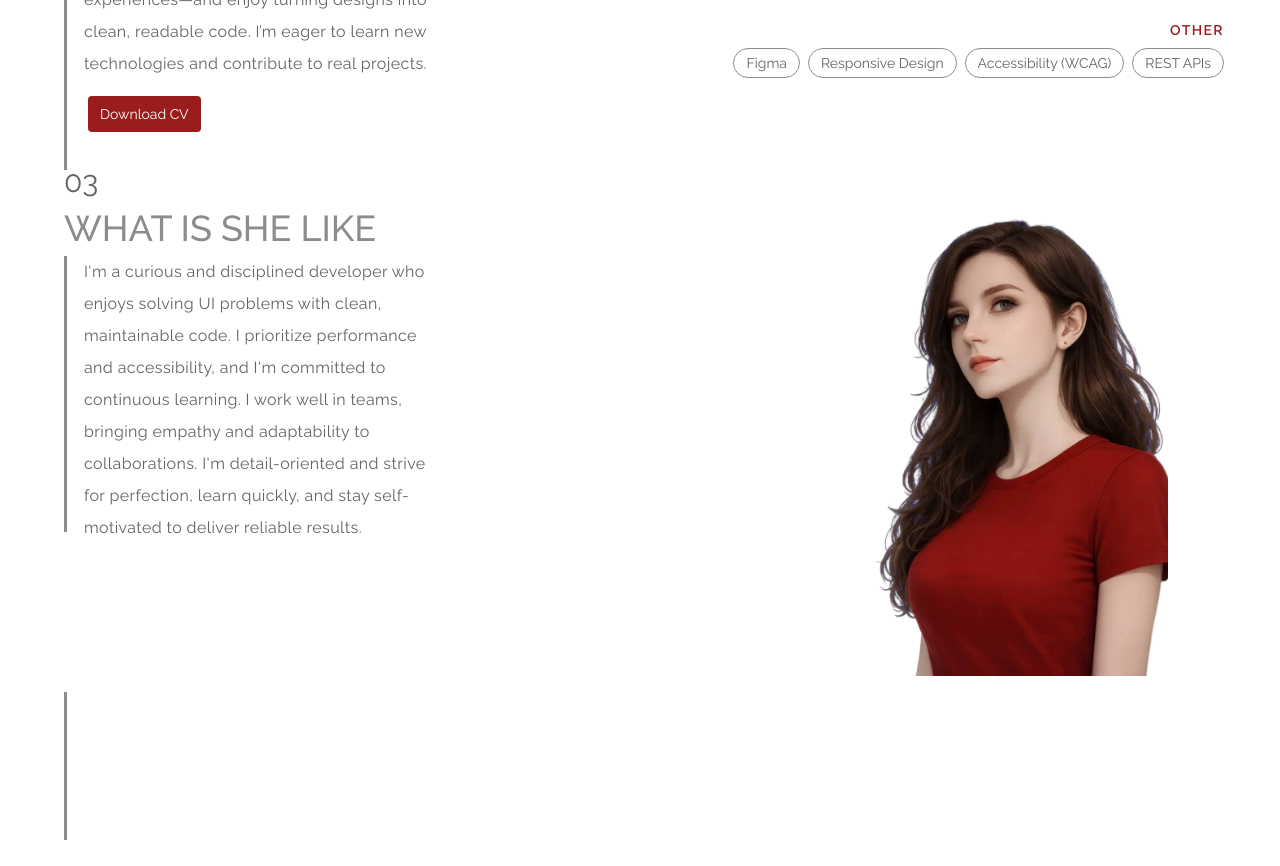
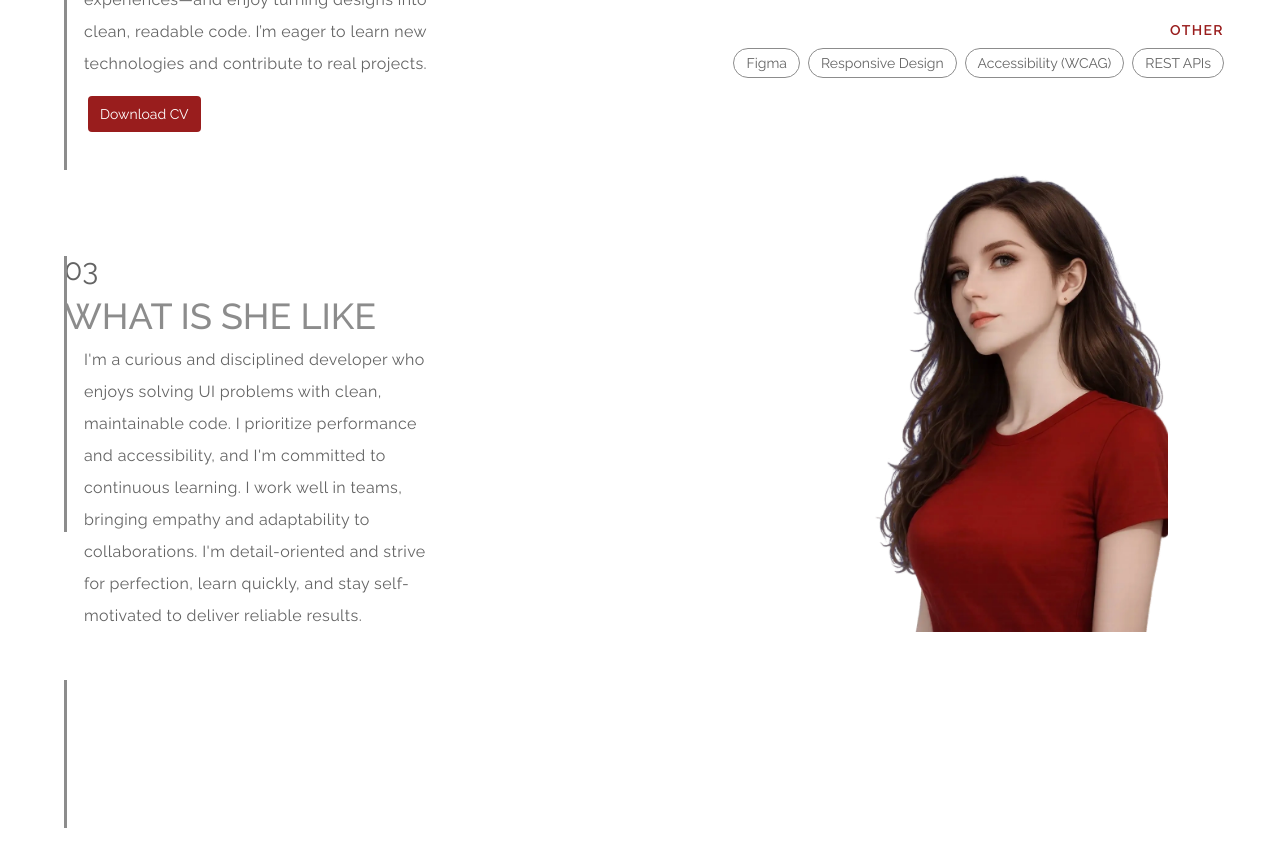
Before and after one commit to bavayra/Portfolio, a React (Vite) app: page / in a window 1280 px wide. Shown: the part 1660-2526 px from the top of the page. Built offline with nearby package versions, Linux system fonts and the light colour scheme.

Commit message:
refactor(Description): removed fixed vh heights, replaced absolute image positioning with CSS Grid

```diff
--- a/src/sections/Description.tsx
+++ b/src/sections/Description.tsx
@@ -2,7 +2,7 @@ import Divider from "../components/Divider";
 
 const Description = () => {
   return (
-    <section className="relative h-screen phone-sm:h-[84vh] min-[375px]:h-[92vh] tablet-sm:ml-12 tablet-lg:h-[40vh] desktop-sm:h-[68vh] desktop-lg:h-[60vh] desktop-lg:ml-10 desktop-xl:h-[64vh] tablet-md:h-[44vh] min-[390px]:h-[70vh] phone-md:max-h-[74vh] min-[428px]:h-[68vh] phone-lg:h-[63vh] tablet-sm:h-[55vh] py-8 ml-3">
+    <section className="relative py-8 ml-3 tablet-sm:ml-12 desktop-lg:ml-10">
       <Divider
         widthPx="var(--hero-div-w)"
         heightPx="var(--block-div-sm-h)"
@@ -10,33 +10,37 @@ const Description = () => {
         color="grey-2"
         topPx="var(--block-div-top)"
       />
+      <div className="grid grid-cols-[1fr_auto] items-end gap-x-2 phone-md:gap-x-4">
+        <div>
           <p
             className="text-text phone-sm:text-xl tablet-sm:text-2xl desktop-md:text-3xl desktop-xl:text-4xl"
             aria-hidden="true"
           >
             03
           </p>
-      <h3 className="text-2xl text-grey-2 font-medium phone-sm:text-3xl  phone-lg:text-4xl tablet-md:text-5xl tablet-md:my-2 desktop-sm:text-4xl desktop-xl:text-5xl">
+          <h3 className="text-2xl text-grey-2 font-medium phone-sm:text-3xl phone-lg:text-4xl tablet-md:text-5xl tablet-md:my-2 desktop-sm:text-4xl desktop-xl:text-5xl">
             WHAT IS SHE LIKE
           </h3>
           <p className="mt-2 text-xs text-text leading-loose tracking-wide ml-3 w-full max-w-60 wrap-break-words whitespace-normal phone-sm:text-sm phone-sm:max-w-[17rem] phone-md:max-w-80 phone-md:text-base phone-lg:pl-2 phone-lg:max-w-[19rem] tablet-sm:max-w-[20.5rem] tablet-md:max-w-[29rem] desktop-sm:max-w-[23rem] desktop-xl:max-w-[32rem] desktop-xl:text-2xl">
-        I'm a curious and disciplined developer who enjoys solving UI problems
-        with clean, maintainable code. I prioritize performance and
-        accessibility, and I'm committed to continuous learning. I work well in
-        teams, bringing empathy and adaptability to collaborations. I'm
+            I'm a curious and disciplined developer who enjoys solving UI
+            problems with clean, maintainable code. I prioritize performance and
+            accessibility, and I'm committed to continuous learning. I work well
+            in teams, bringing empathy and adaptability to collaborations. I'm
             detail-oriented and strive for perfection, learn quickly, and stay
             self-motivated to deliver reliable results.
           </p>
+        </div>
+
         <img
           src="/AuthorImgAI.webp"
           alt="AI-generated portrait of the author"
           width={128}
           height={200}
-        style={{ position: "absolute", right: 0, bottom: 0 }}
           loading="eager"
           fetchPriority="high"
-        className="object-cover phone-md:w-36 phone-lg:w-44 phone-lg:-mr-3  tablet-sm:w-[12.5rem] tablet-md:w-60 desktop-sm:w-[19.5rem] desktop-sm:mr-24 desktop-xl:w-[27rem] "
+          className="object-cover self-end w-24 phone-md:w-36 phone-lg:w-44 phone-lg:-mr-3 tablet-sm:w-[12.5rem] tablet-md:w-60 desktop-sm:w-[19.5rem] desktop-sm:mr-24 desktop-xl:w-[27rem]"
         />
+      </div>
     </section>
   );
 };
```
Lines whose indentation alone changed are shown as unchanged.
